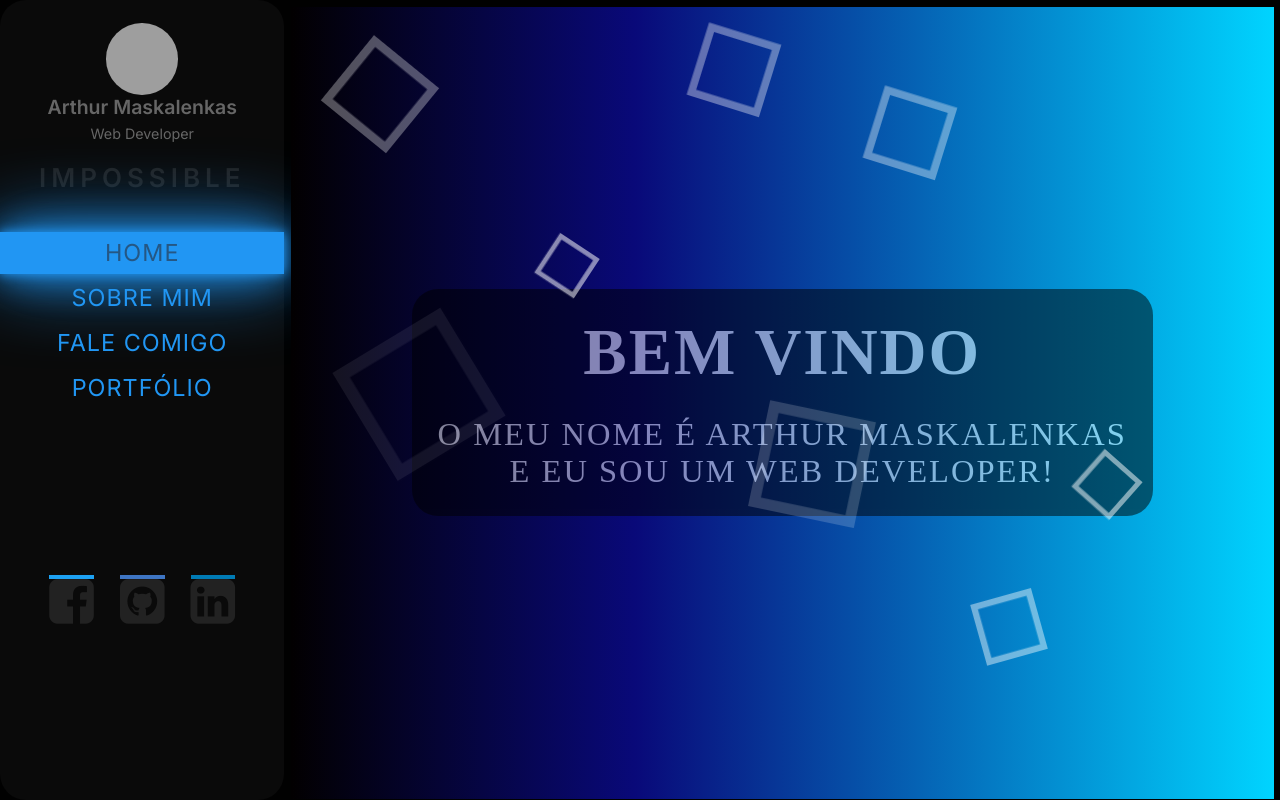
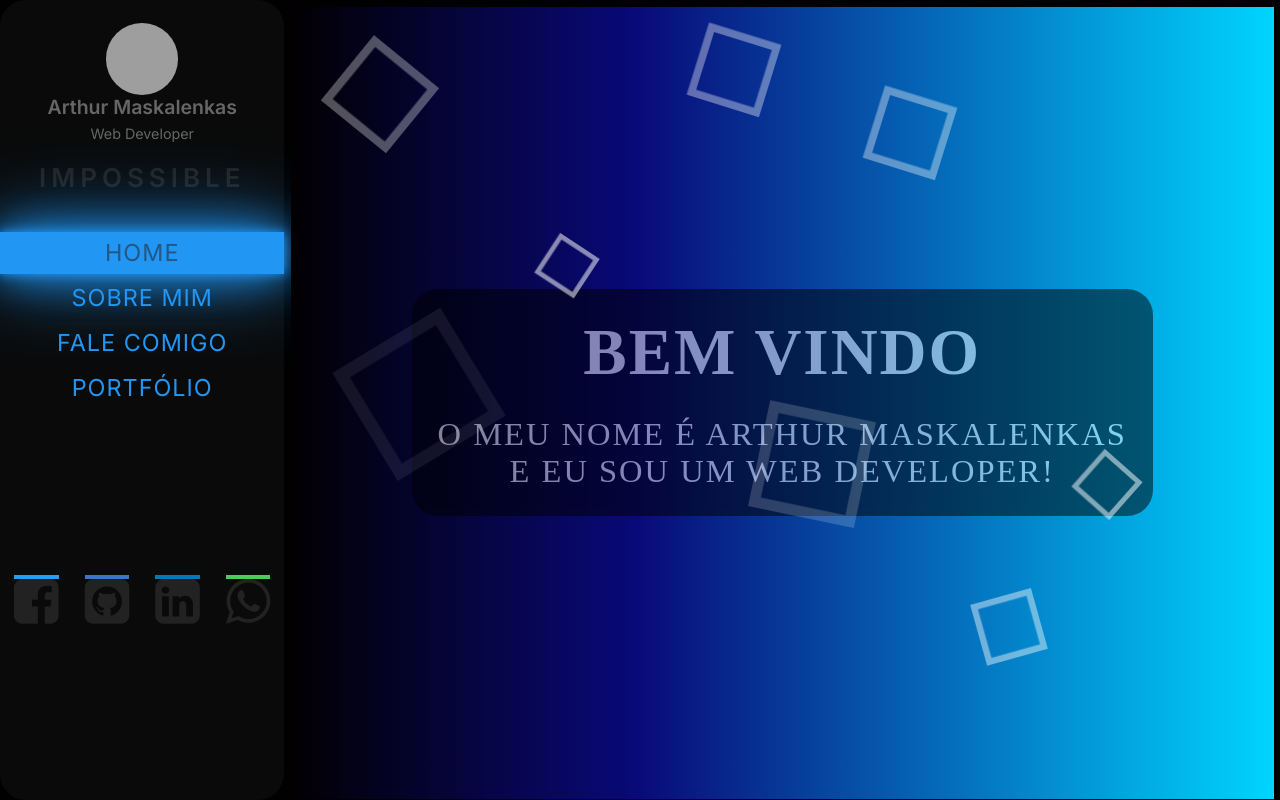
Before and after one commit to maskalenkas/Curriculo, a React (Create React App) app: page / in a window 1280 px wide. Built offline with nearby package versions, Linux system fonts and the light colour scheme; grey boxes are pictures that could not be loaded.

Commit message:
icon whatsapp adicionado

```diff
--- a/src/components/IconsSocialMedia.jsx
+++ b/src/components/IconsSocialMedia.jsx
@@ -19,6 +19,11 @@ export default function IconsSocialMedia() {
             <i className="fa fa-linkedin-square" aria-hidden="true"></i>
           </a>
         </li>
+        <li>
+          <a href="#">
+            <i className="fa fa-whatsapp" aria-hidden="true"></i>
+          </a>
+        </li>
       </ul>
     </div>
   );
--- a/src/styles/components/IconsSocialMedia.css
+++ b/src/styles/components/IconsSocialMedia.css
@@ -76,6 +76,17 @@
   height: 100%;
 }
 
+.iconsSocialMediaContainer ul li:nth-child(4)::before {
+  content: '\f232';
+  color: #4FCB5B;
+  border-bottom: 4px solid #4FCB5B
+}
+
+.iconsSocialMediaContainer ul li:hover::before {
+  height: 100%;
+}
+
+
 
 @media (max-width:850px) {
   .iconsSocialMediaContainer ul {
```
